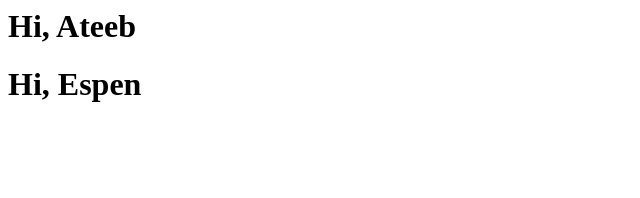
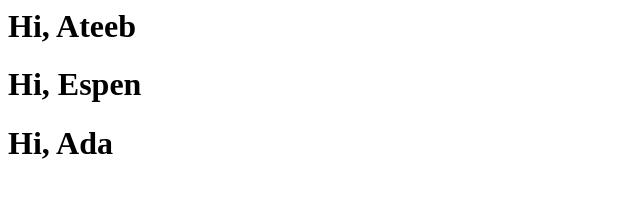
Before and after one commit to Ateeb020301/introduction2, a plain HTML site: page index.html in a window 1280 px wide. Shown: the whole page, without its empty margins (0-640 px from the left). Drawn offline with Linux system fonts and the light colour scheme.

Commit message:
Changed to introduction2

```diff
--- a/index.html
+++ b/index.html
@@ -1,2 +1,3 @@
 <h1>Hi, Ateeb</h1>
 <h1>Hi, Espen</h1>
+<h1>Hi, Ada</h1>
```
